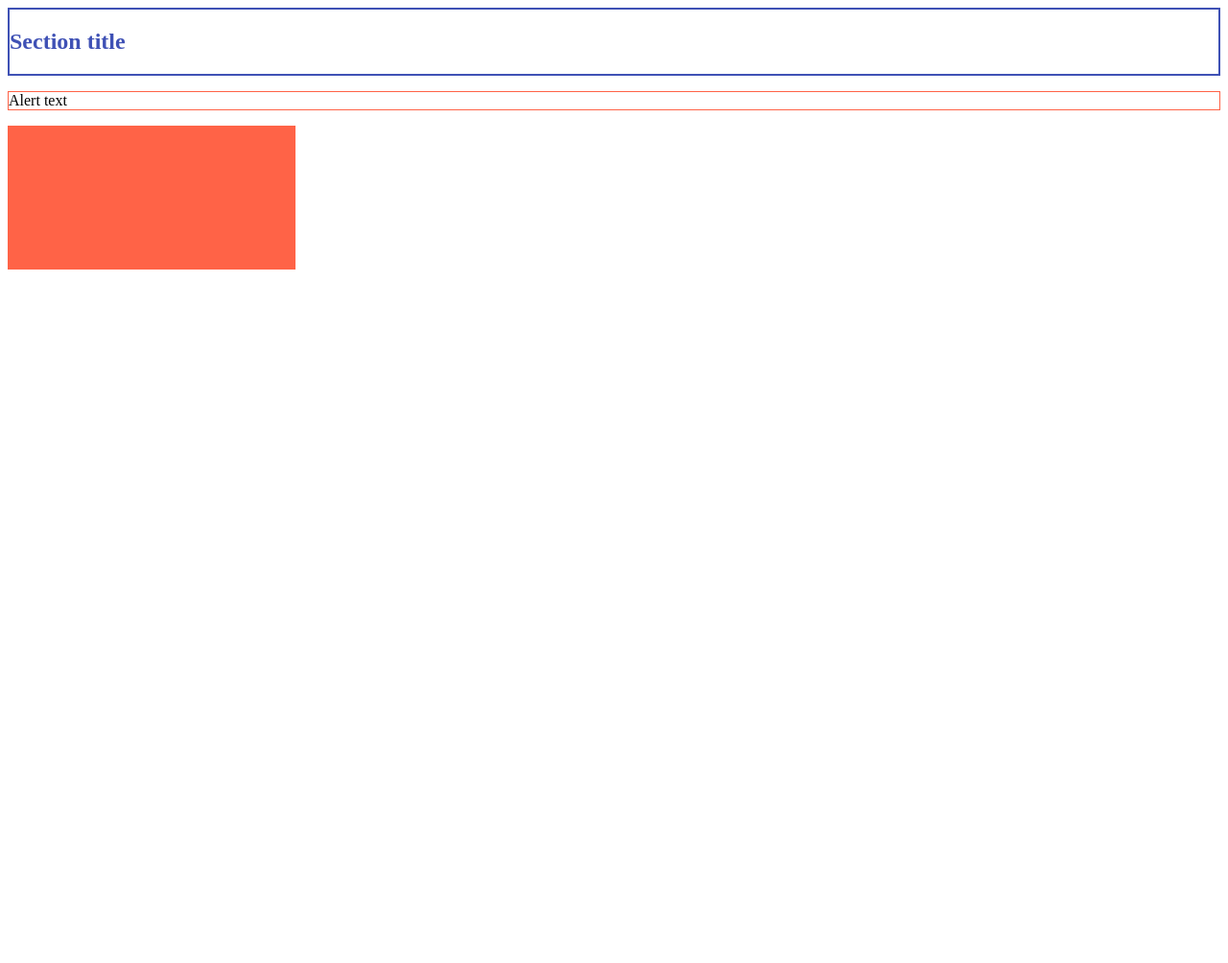
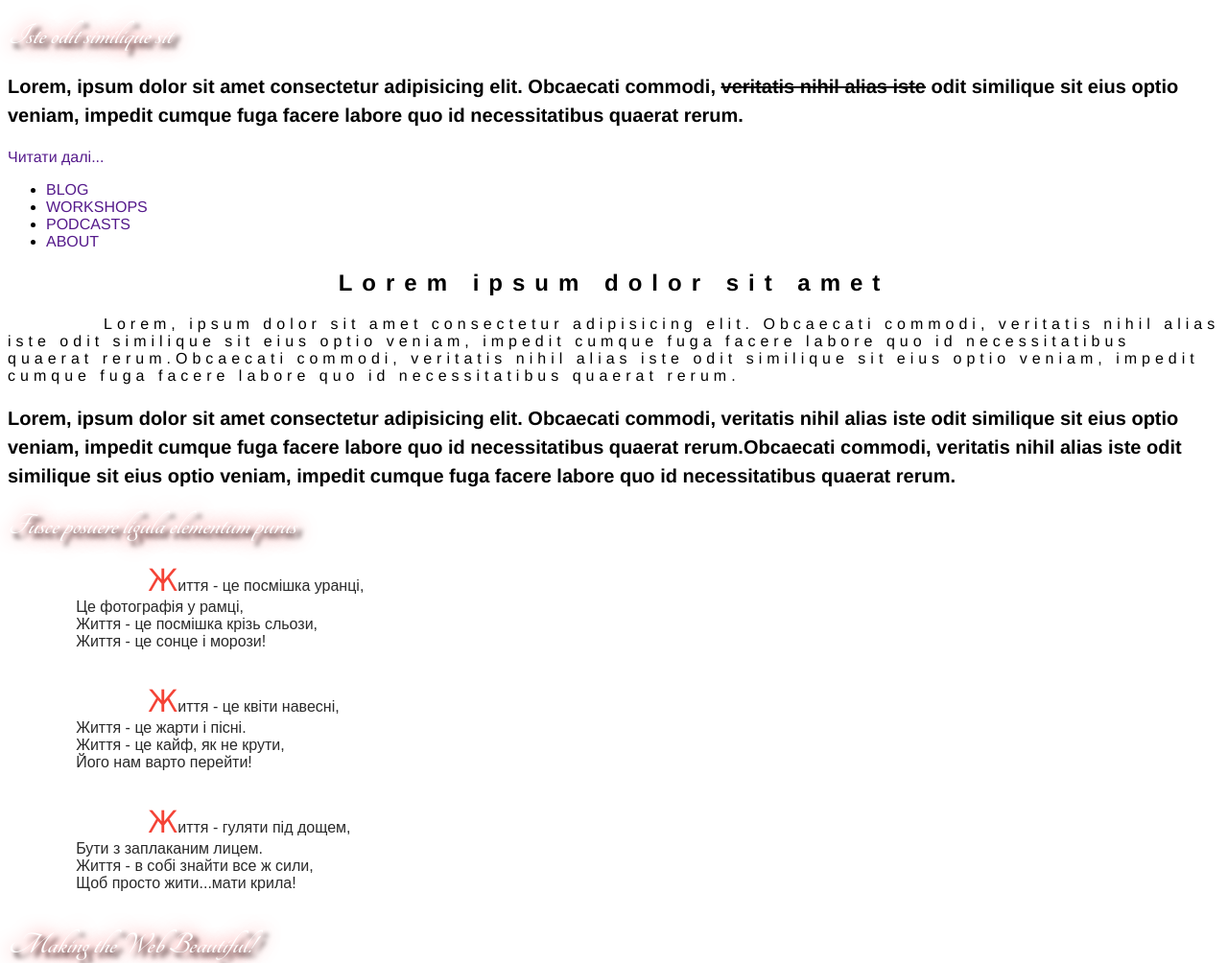
Before and after one commit to Volodymyr0300/practice, a plain HTML site: page index.html in a window 1280 px wide. Shown: the top 1004 px of the page at 96% size. Before the commit the page ends 800 px from the top, so only its background shows below. Drawn offline with Linux system fonts and the light colour scheme.

Commit message:
css fonts

```diff
--- a/css/style.css
+++ b/css/style.css
@@ -1,32 +1,82 @@
-:root {
-  --brand-color: #3f51b5;
+.text > span {
+  text-decoration: line-through;
 }
 
-.section {
-  /* Інші стилі */
-  border: 2px solid var(--brand-color);
+.link {
+  text-decoration: none;
 }
 
-.section-title {
-  /* Інші стилі */
-  color: var(--brand-color);
+.site-nav .link {
+  text-transform: uppercase;
 }
 
-.section-title::before {
-  /* Інші стилі */
-  background-color: var(--brand-color);
+.post-title {
+  text-align: center;
 }
 
-.alert {
-  --alert-text-color: black;
-  --alert-accent-color: tomato;
+.align-right {
+  text-align: right;
 }
 
-.alert-text {
-  color: var(--alert-text-color);
-  border: 1px solid var(--alert-accent-color);
+.align-justify {
+  text-align: justify;
 }
 
-.alert-icon {
-  background-color: var(--alert-accent-color);
+.post-text {
+  text-indent: 100px;
 }
+
+.text {
+  font-size: 16px;
+  line-height: 1.5;
+}
+
+.post-title {
+  letter-spacing: 10px;
+}
+
+.post-text {
+  letter-spacing: 5px;
+}
+
+.title {
+  color: #ffffff;
+  text-shadow: 2px 2px 4px #000000;
+}
+
+.title {
+  color: #ffffff;
+  text-shadow: 2px 2px 20px #ff0000, 5px 5px 5px #000000;
+}
+
+.text {
+  font-size: 20px;
+}
+
+/* Поміняємо місцями жирність тексту заголовка і абзацу */
+.title {
+  font-weight: 400;
+}
+
+.text {
+  font-weight: 700;
+}
+
+.title {
+  font-style: italic;
+}
+
+body {
+  font-family: "Helvetica Neue", "Roboto", "Verdana", "Tahoma", sans-serif;
+}
+pre {
+	font-family: 'Arial', 'Helvetica', sans-serif;
+	color: #2a2a2a;
+	font-size: 16px;
+  }
+
+  pre::first-letter {
+	font-family: 'Tahoma', serif;
+	font-size: 32px;
+	color: #f44336;
+  }
--- a/index.html
+++ b/index.html
@@ -6,15 +6,100 @@
     <meta name="viewport" content="width=device-width, initial-scale=1.0" />
     <title>Document</title>
     <link rel="stylesheet" href="./css/style.css" />
+    <link
+      href="https://fonts.googleapis.com/css2?family=Tangerine:wght@700&display=swap"
+      rel="stylesheet"
+    />
+
+    <style>
+      .title {
+        font-family: "Tangerine", cursive;
+      }
+    </style>
   </head>
   <body>
-    <section class="section">
-      <h1 class="section-title">Section title</h1>
-    </section>
+    <h1 class="title">Iste odit similique sit</h1>
+    <p class="text">
+      Lorem, ipsum dolor sit amet consectetur adipisicing elit. Obcaecati
+      commodi,
+      <span>veritatis nihil alias iste</span> odit similique sit eius optio
+      veniam, impedit cumque fuga facere labore quo id necessitatibus quaerat
+      rerum.
+    </p>
+    <a href="" class="link">Читати далі...</a>
 
-    <div class="alert">
-      <p class="alert-text">Alert text</p>
-      <svg class="alert-icon"></svg>
-    </div>
+    <ul class="site-nav">
+      <li><a href="" class="link">Blog</a></li>
+      <li><a href="" class="link">Workshops</a></li>
+      <li><a href="" class="link">Podcasts</a></li>
+      <li><a href="" class="link">About</a></li>
+    </ul>
+    <!--
+    <article class="post">
+      <h1 class="post-title">Lorem ipsum dolor sit amet</h1>
+      <p class="post-text align-right">
+        Lorem, ipsum dolor sit amet consectetur adipisicing elit. Obcaecati
+        commodi, veritatis nihil alias iste odit similique sit eius optio
+        veniam, impedit cumque fuga facere labore quo id necessitatibus quaerat
+        rerum.
+      </p>
+
+      <p class="post-text align-justify">
+        Lorem, ipsum dolor sit amet consectetur adipisicing elit. Obcaecati
+        commodi, veritatis nihil alias iste odit similique sit eius optio
+        veniam, impedit cumque fuga facere labore quo id necessitatibus quaerat
+        rerum.
+      </p>
+    </article>
+     -->
+
+    <article class="post">
+      <h1 class="post-title">Lorem ipsum dolor sit amet</h1>
+      <p class="post-text">
+        Lorem, ipsum dolor sit amet consectetur adipisicing elit. Obcaecati
+        commodi, veritatis nihil alias iste odit similique sit eius optio
+        veniam, impedit cumque fuga facere labore quo id necessitatibus quaerat
+        rerum.Obcaecati commodi, veritatis nihil alias iste odit similique sit
+        eius optio veniam, impedit cumque fuga facere labore quo id
+        necessitatibus quaerat rerum.
+      </p>
+    </article>
+
+    <p class="text">
+      Lorem, ipsum dolor sit amet consectetur adipisicing elit. Obcaecati
+      commodi, veritatis nihil alias iste odit similique sit eius optio veniam,
+      impedit cumque fuga facere labore quo id necessitatibus quaerat
+      rerum.Obcaecati commodi, veritatis nihil alias iste odit similique sit
+      eius optio veniam, impedit cumque fuga facere labore quo id necessitatibus
+      quaerat rerum.
+    </p>
+
+    <h1 class="title">Fusce posuere ligula elementum purus</h1>
+
+    <pre>
+		Життя - це посмішка уранці,
+		Це фотографія у рамці,
+		Життя - це посмішка крізь сльози,
+		Життя - це сонце і морози!
+	  </pre
+    >
+
+    <pre>
+		Життя - це квіти навесні,
+		Життя - це жарти і пісні.
+		Життя - це кайф, як не крути,
+		Його нам варто перейти!
+	  </pre
+    >
+
+    <pre>
+		Життя - гуляти під дощем,
+		Бути з заплаканим лицем.
+		Життя - в собі знайти все ж сили,
+		Щоб просто жити...мати крила!
+	  </pre
+    >
+
+    <h1 class="title">Making the Web Beautiful!</h1>
   </body>
 </html>
```
